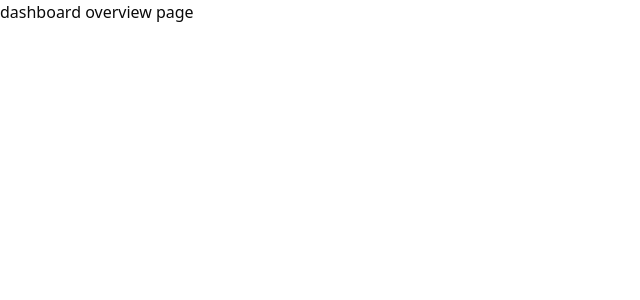
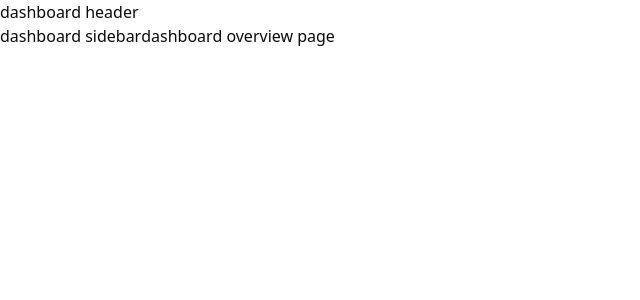
Before and after one commit to fsdteam8/havelockphoto-dashboard, a Next.js app: page /dashboard in a window 1280 px wide. Shown: the top 300 px of the page, without its empty margins (0-640 px from the left). Built offline with nearby package versions, Linux system fonts and the light colour scheme.

Commit message:
project setup

```diff
--- /dev/null
+++ b/src/app/(admin-dashboard)/dashboard/_components/dashboard-header.tsx
@@ -0,0 +1,11 @@
+import React from 'react'
+
+const DashboardHeader = () => {
+  return (
+    <div>
+      dashboard header
+    </div>
+  )
+}
+
+export default DashboardHeader
--- /dev/null
+++ b/src/app/(admin-dashboard)/dashboard/_components/dashboard-sidebar.tsx
@@ -0,0 +1,11 @@
+import React from 'react'
+
+const DashboardSidebar = () => {
+  return (
+    <div>
+      dashboard sidebar
+    </div>
+  )
+}
+
+export default DashboardSidebar
--- /dev/null
+++ b/src/app/(admin-dashboard)/dashboard/layout.tsx
@@ -0,0 +1,18 @@
+import React from "react";
+import "@/app/globals.css";
+import DashboardHeader from "./_components/dashboard-header";
+import DashboardSidebar from "./_components/dashboard-sidebar";
+
+const DashboardLayout = ({ children }: { children: React.ReactNode }) => {
+  return (
+    <div>
+      <DashboardHeader />
+      <div className="w-full flex items-center">
+        <DashboardSidebar />
+        <main>{children}</main>
+      </div>
+    </div>
+  );
+};
+
+export default DashboardLayout;
--- /dev/null
+++ b/src/app/(admin-dashboard)/dashboard/page.tsx
@@ -0,0 +1,7 @@
+import React from "react";
+
+const DashboardOverview = () => {
+  return <div>dashboard overview page</div>;
+};
+
+export default DashboardOverview;
--- a/src/app/dashboard/(admin-dashboard)/layout.tsx
+++ /dev/null
@@ -1,7 +0,0 @@
-import React from "react";
-
-const DashboardLayout = ({ children }: { children: React.ReactNode }) => {
-  return <div>{children}</div>;
-};
-
-export default DashboardLayout;
--- a/src/app/dashboard/page.tsx
+++ /dev/null
@@ -1,11 +0,0 @@
-import React from 'react'
-
-const DashboardOverview = () => {
-  return (
-    <div>
-      dashboard overview page
-    </div>
-  )
-}
-
-export default DashboardOverview
```
